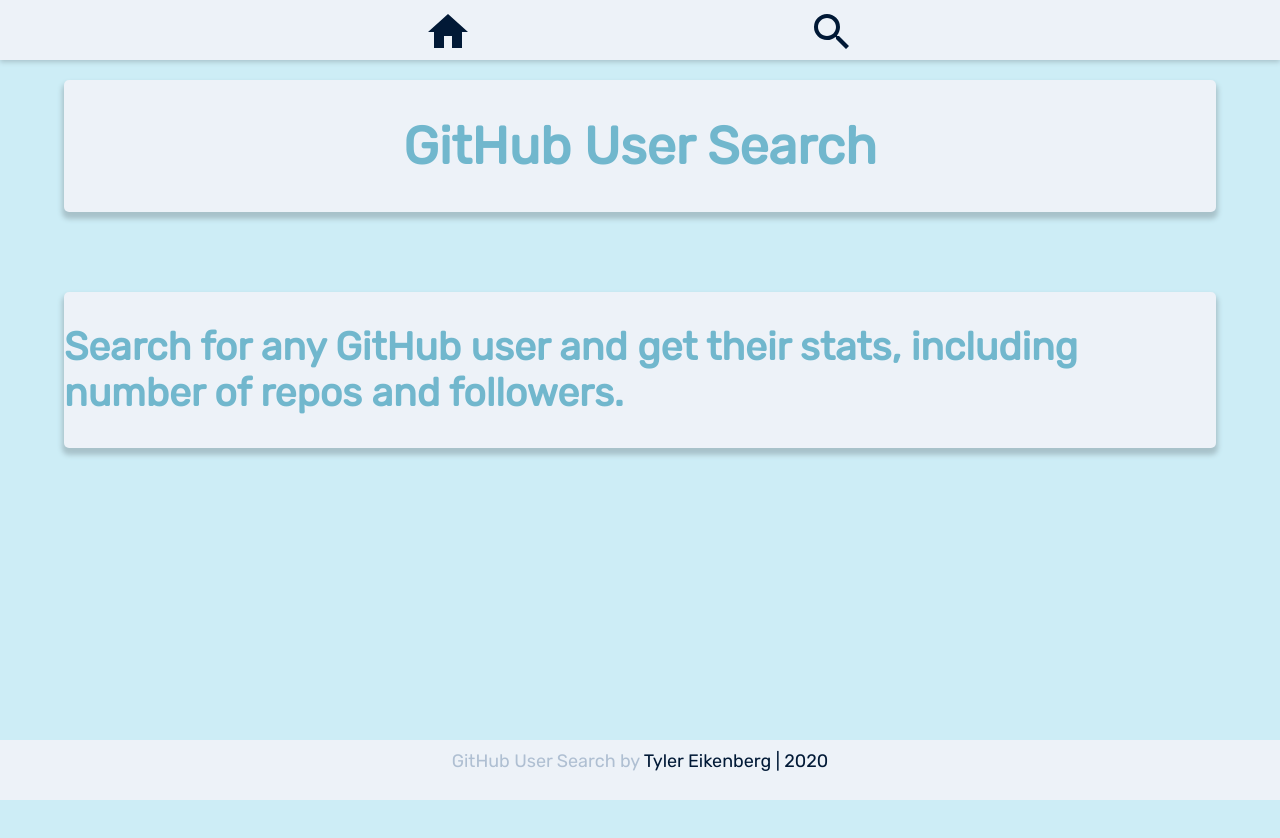
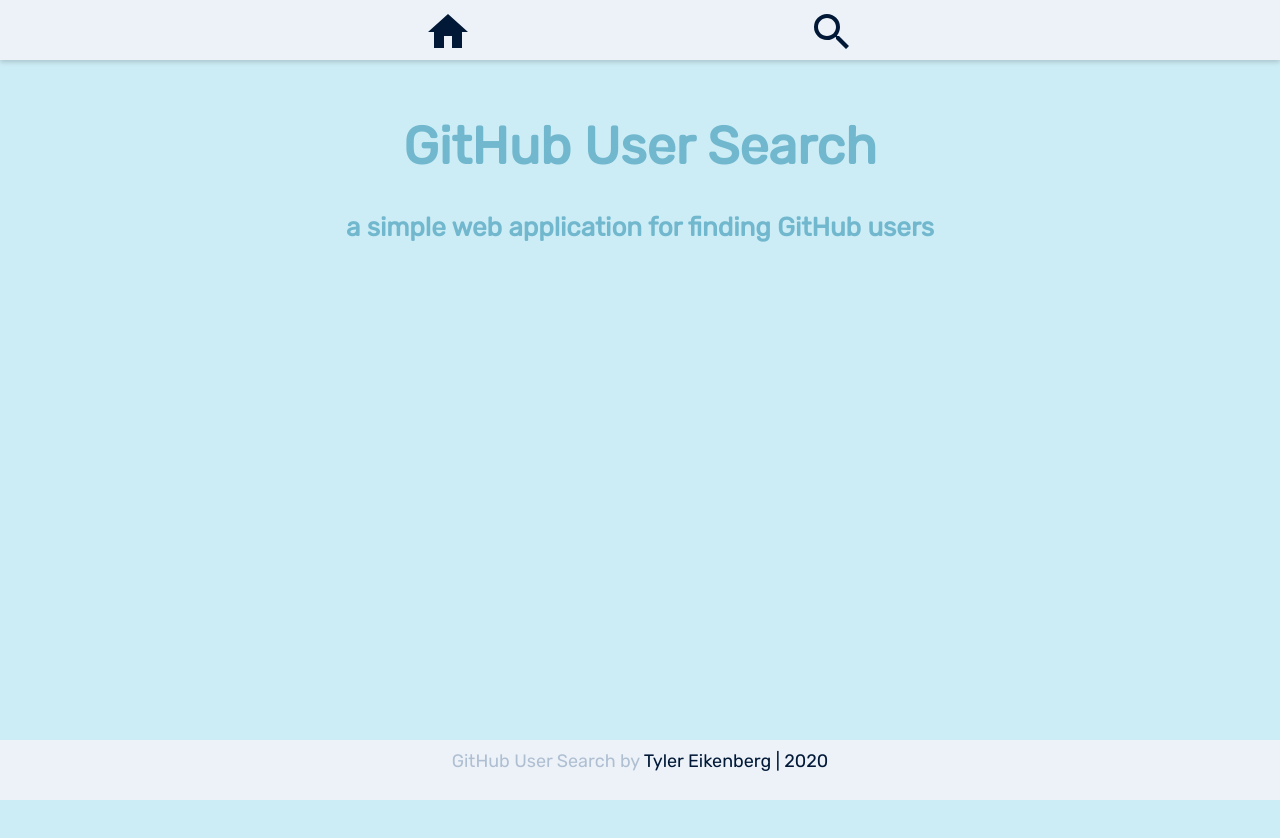
Before and after one commit to TylerEikenberg/GitHub-User-Search, a React (Create React App) app: page /home in a window 1280 px wide. Shown: the top 838 px of the page. Built offline with nearby package versions, Linux system fonts and the light colour scheme; no server answers.

Commit message:
Added content fo rhomepage

```diff
--- a/src/Pages/HomePage/HomePage.css
+++ b/src/Pages/HomePage/HomePage.css
@@ -5,12 +5,14 @@
   align-items: center;
   width: 90vw;
   margin-top: 10vh;
-  background-color: var(--sub-color);
-  border-radius: 5px;
-  -webkit-box-shadow: 0px 5px 5px 2px rgba(168, 194, 202, 1);
-  -moz-box-shadow: 0px 5px 5px 2px rgba(168, 194, 202, 1);
-  box-shadow: 0px 5px 5px 2px rgba(168, 194, 202, 1);
 }
 .HomePage-title {
   color: rgb(113, 183, 205);
 }
+.HomePage-sub-heading {
+  text-align: center;
+  color: rgb(113, 183, 205);
+  font-size: calc(10px + 2vmin);
+  margin: 0;
+  padding: 0;
+}
--- a/src/Pages/HomePage/HomePage.js
+++ b/src/Pages/HomePage/HomePage.js
@@ -3,16 +3,11 @@
 
 function HomePage() {
   return (
-    <div>
-      <div className="HomePage-container">
-        <h1 className="HomePage-title">GitHub User Search</h1>
-      </div>
-      <div className="HomePage-container">
-        <h2 className="HomePage-title">
-          Search for any GitHub user and get their stats, including number of
-          repos and followers.
-        </h2>
-      </div>
+    <div className="HomePage-container">
+      <h1 className="HomePage-title">GitHub User Search</h1>
+      <h2 className="HomePage-sub-heading">
+        a simple web application for finding GitHub users
+      </h2>
     </div>
   );
 }
```
